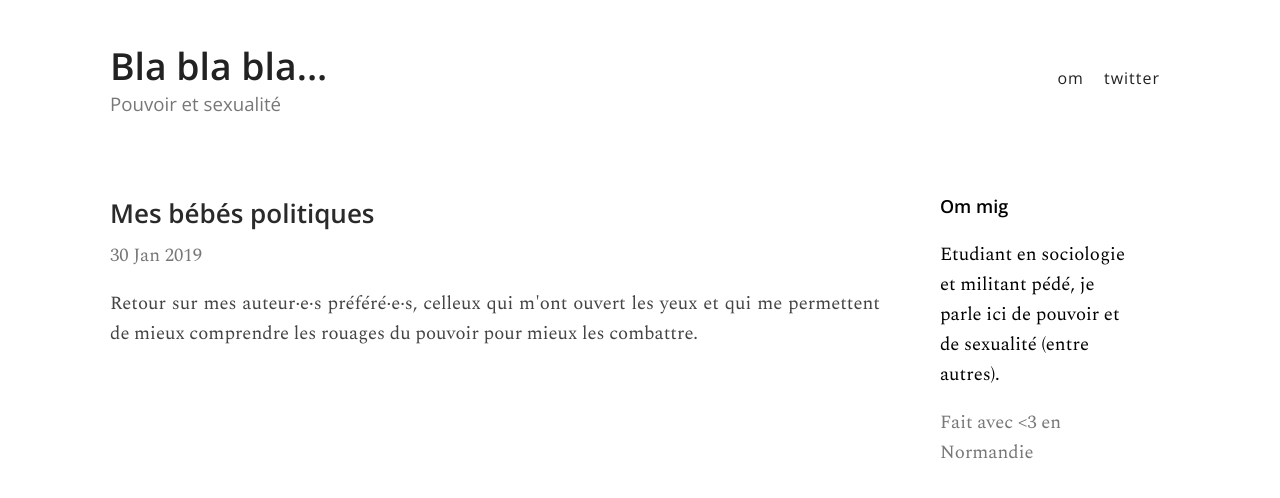
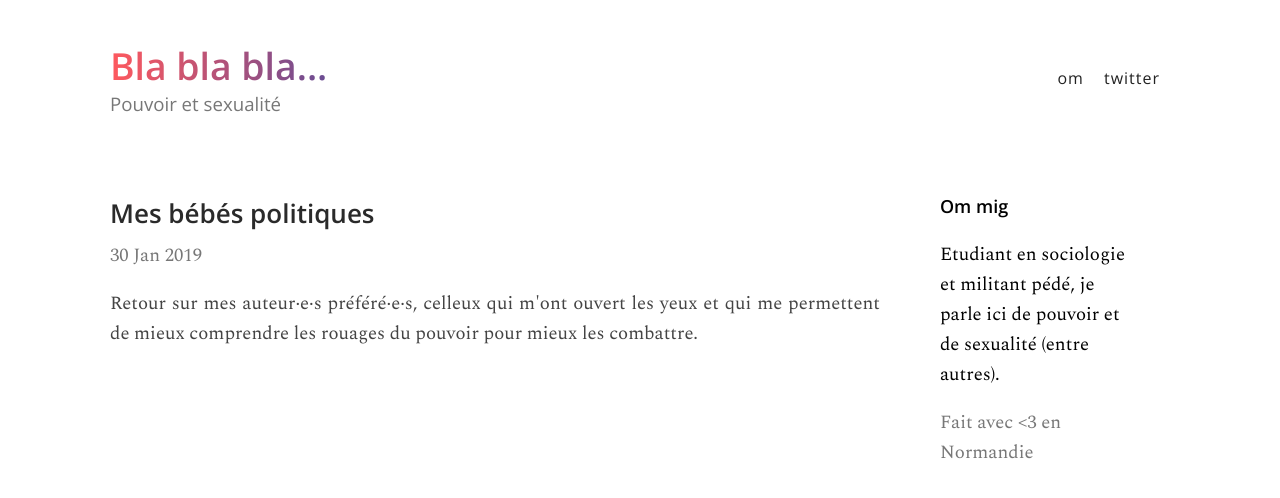
Before and after one commit to pigeoff/pigeoff.github.io, a Jekyll site: the page built from index.md, in a window 1280 px wide. Shown: the top 498 px of the page. Built offline with Jekyll 4.4.1, drawn with Linux system fonts in a browser that asks for light colours.

Commit message:
Blog update

```diff
--- a/assets/main.css
+++ b/assets/main.css
@@ -32,6 +32,12 @@ header .data {
 header .data h1 {
   display: block;
   margin: 0;
+  background: linear-gradient(to right, #FF595E, #6A4C93);
+  color: #fff;
+  -webkit-background-clip: text;
+  -webkit-text-fill-color: transparent;
+  -moz-background-clip: text;
+  -moz-text-fill-color: transparent;
 }
 
 header .data .description {
@@ -230,6 +236,12 @@ article blockquote {
   header .data h1 {
     font-size: 18pt;
     color: #fff;
+
+    background: transparent;
+    -webkit-background-clip: none;
+    -webkit-text-fill-color: #fff;
+    -moz-background-clip: none;
+    -moz-text-fill-color: #fff;
   }
 
   header .data h1 a {
```
Also changed, not shown: 1 other file.
